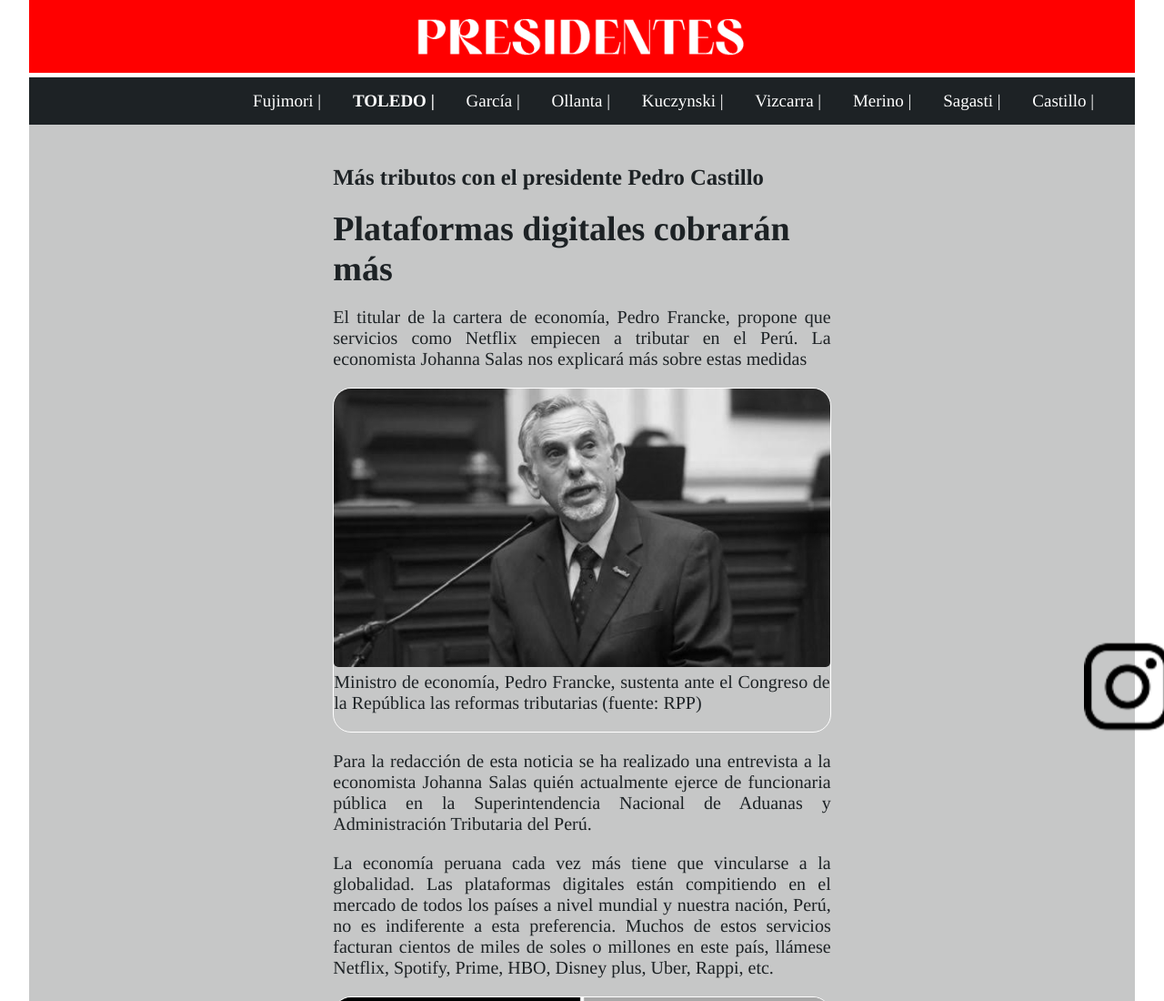
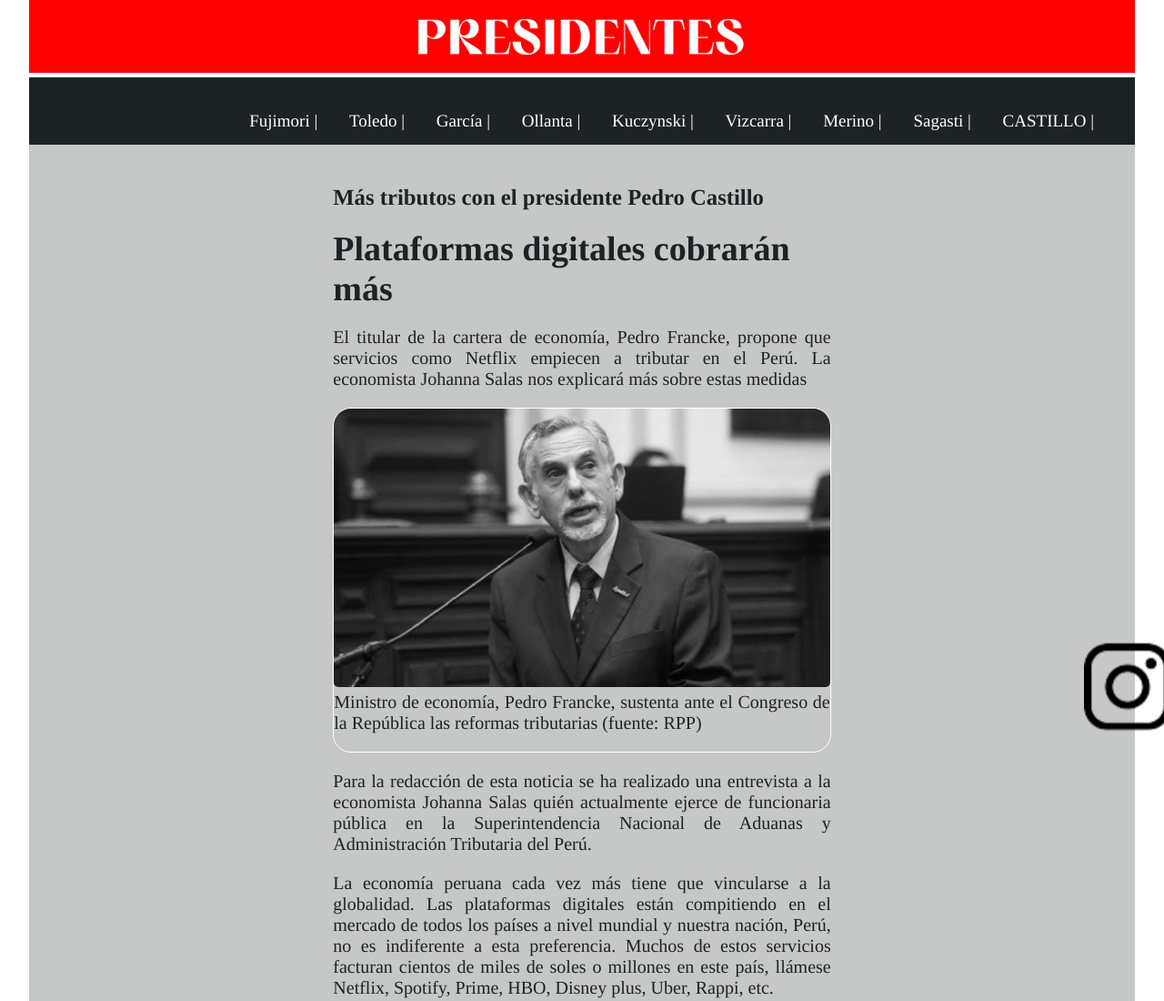
Before and after one commit to cesarochoa11/presidentes, a plain HTML site: page nota3.html in a window 1280 px wide. Shown: the top 1100 px of the page at 91% size. Drawn offline with Linux system fonts and the light colour scheme.

Commit message:
Add files via upload

```diff
--- a/nota3.html
+++ b/nota3.html
@@ -3,7 +3,7 @@
 <head>
     <meta charset="UTF-8">
     <meta name="viewport" content="width=device-width, initial-scale=1.0">
-    <title>Toledo</title>
+    <title>Castillo</title>
     <link rel="stylesheet" href="css/estilos.css">
 </head>
 <body>
@@ -23,7 +23,7 @@
                     <a href="">Fujimori  |</a>
                 </li>
                 <li>
-                    <a href="nota1.html"><b>TOLEDO  |</b></a>
+                    <a href="nota1.html">Toledo  |</a>
                 </li>
                 <li>
                     <a href="">García  |</a>
@@ -44,7 +44,7 @@
                     <a href="">Sagasti  |</a>
                 </li>
                 <li>
-                    <a href="nota3.html">Castillo |</a>
+				<a href="nota3.html"><br>CASTILLO |</br></a>
                 </li>
             </ul>
         </nav>
```
